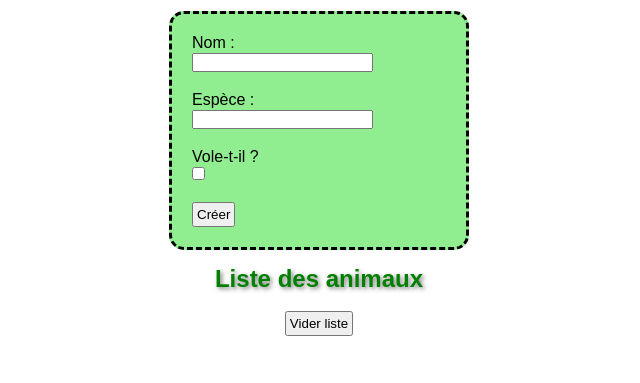
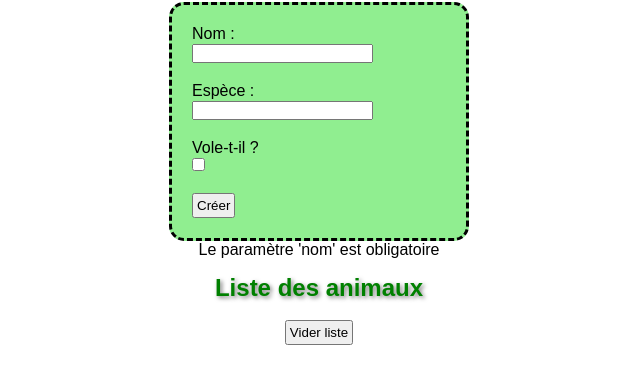
Before and after one commit to Hatdevjb/zanimaux, a plain HTML site: page index.html in a window 1280 px wide. Both pictures are taken after a click on the button "Créer". Shown: the part 255-638 px from the top of the page, without its empty margins (321-961 px from the left). Drawn offline with Linux system fonts and the light colour scheme.

Commit message:
js script casi fini bug affichage

```diff
--- a/index.html
+++ b/index.html
@@ -19,7 +19,7 @@
             <label for="idVol">Vole-t-il ?</label>
             <input type="checkbox" name="vol" id="idVol">
             <br>
-            <input type="button" value="Créer" id="btnCréer">
+            <input type="button" value="Créer" id="btnCreer">
         </form>
 
         <div id="idErr"></div>
--- a/js/Animal.class.js
+++ b/js/Animal.class.js
@@ -55,6 +55,6 @@ export class Animal {
     // Methode
 
     afficher() {
-        console.log ("L'animal est un " + this.#espece + " qui s'appel " + this.#nom + (this.#vol? " et il peut voler" : " et il ne peut pas voler"))
+        console.log ("L'animal est un " + this.#espece + " qui s'appel " + this.#nom + (this.#vol? " et il(elle) peut voler" : " et il ne peut pas voler"))
     }
 }
--- a/js/script.js
+++ b/js/script.js
@@ -1,3 +1,34 @@
 "use strict"
 
-import { Animal } from "./Animal.class.js";
+    import { Animal } from "./Animal.class.js";
+
+    // déclarer le variable
+    let inputNom = document.getElementById("idNom");
+    let inputEspece = document.getElementById("idEsp");
+    let inputVol = document.getElementById("idVol");
+    let btnCreer = document.getElementById("btnCreer");
+    let btnVider = document.getElementById("btnvide");
+    let divErr = document.getElementById("idErr");
+    let divListe = document.getElementById("idListe");
+
+    // abonner les btn
+
+    btnCreer.addEventListener("click", recupChamps);
+    // btnVider.addEventListener("click", viderListe);
+
+    function recupChamps(event) {
+        // prend les valeurs du form
+        let nom = inputNom.value;
+        let espece = inputEspece.value;
+        let vol = inputVol.checked;
+
+        try {
+            // et creer un animal avec les valeur
+            let animal = new Animal (nom,espece,vol);
+            //afficher en ajoutant le afficher() dans la liste
+            divListe.innerHTML += animal.afficher() + "\n+<br>\n";
+        } catch(err) {
+            divErr.innerText = err.message;
+        }
+
+    }
```
